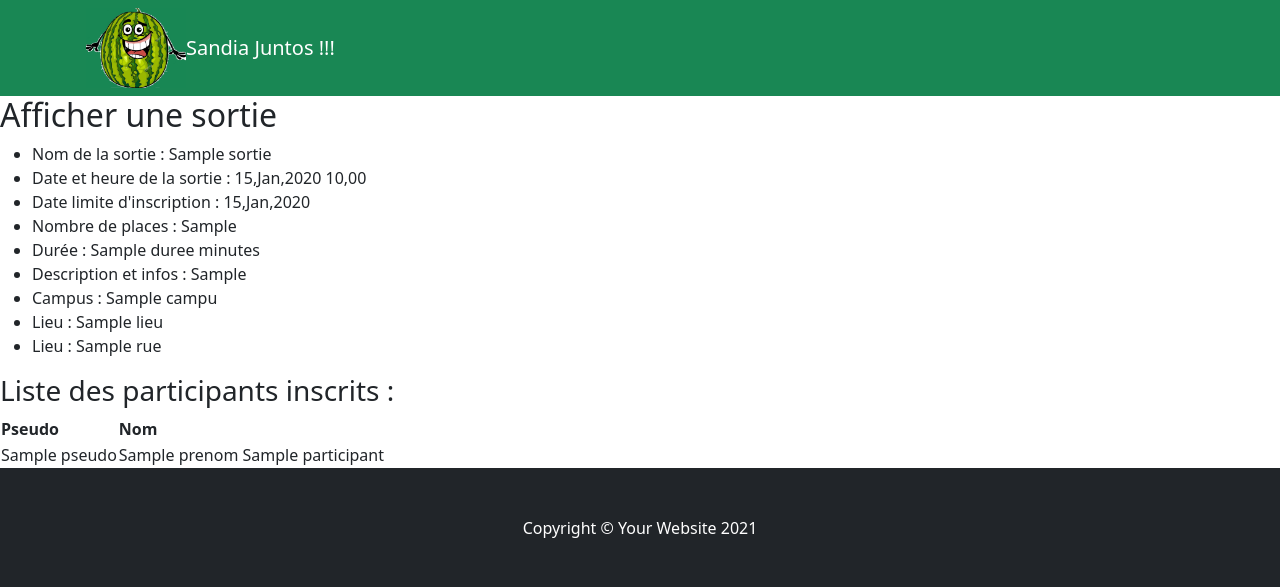
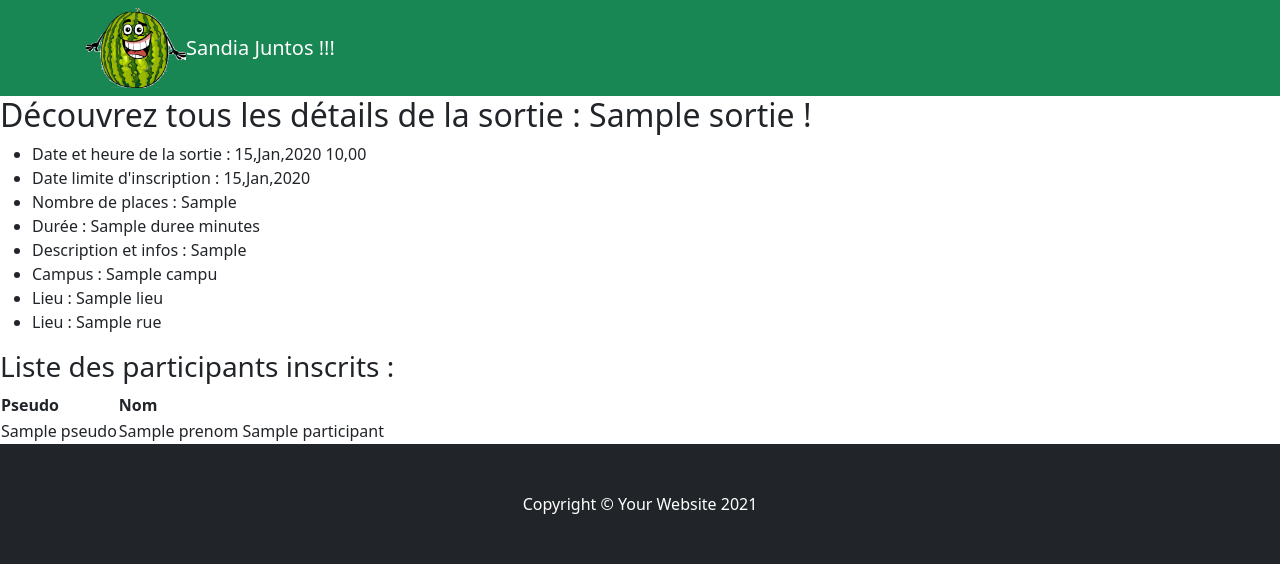
Before and after one commit to SebastienBonneau/RameneTaPasteque, a Symfony app: template templates/sortie/detail.html.twig in a window 1280 px wide. Shown: the top 587 px of the page. Run offline with Twig, Linux system fonts and the light colour scheme; the template is opened without the code that fills it: most values are stand-ins (such as "Sample title", 1, 10 or a date in 2020); some libraries are stand-ins or nearby versions.

Commit message:
Révision détail titre

```diff
--- a/templates/sortie/detail.html.twig
+++ b/templates/sortie/detail.html.twig
@@ -2,10 +2,9 @@
 
 {% block body %}
 
-    <h2>Afficher une sortie</h2>
+    <h2>Découvrez tous les détails de la sortie  : {{ sortie.nom }} !</h2>
     <ul>
         <div>
-            <li>Nom de la sortie : {{ sortie.nom }}</li>
             <li>Date et heure de la sortie : {{ sortie.dateHeureDebut|date ('d,M,Y H,i') }}</li>
             <li>Date limite d'inscription : {{ sortie.dateLimiteInscription|date ('d,M,Y') }}</li>
             <li>Nombre de places : {{ sortie.nbInscriptionsMax }}</li>
```
